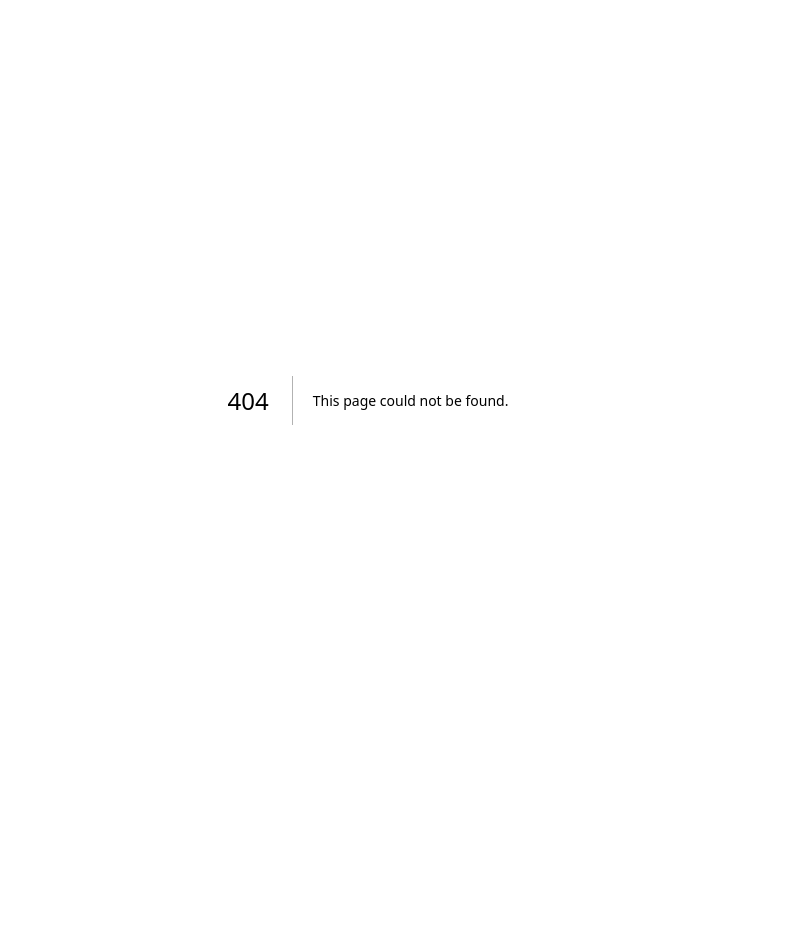
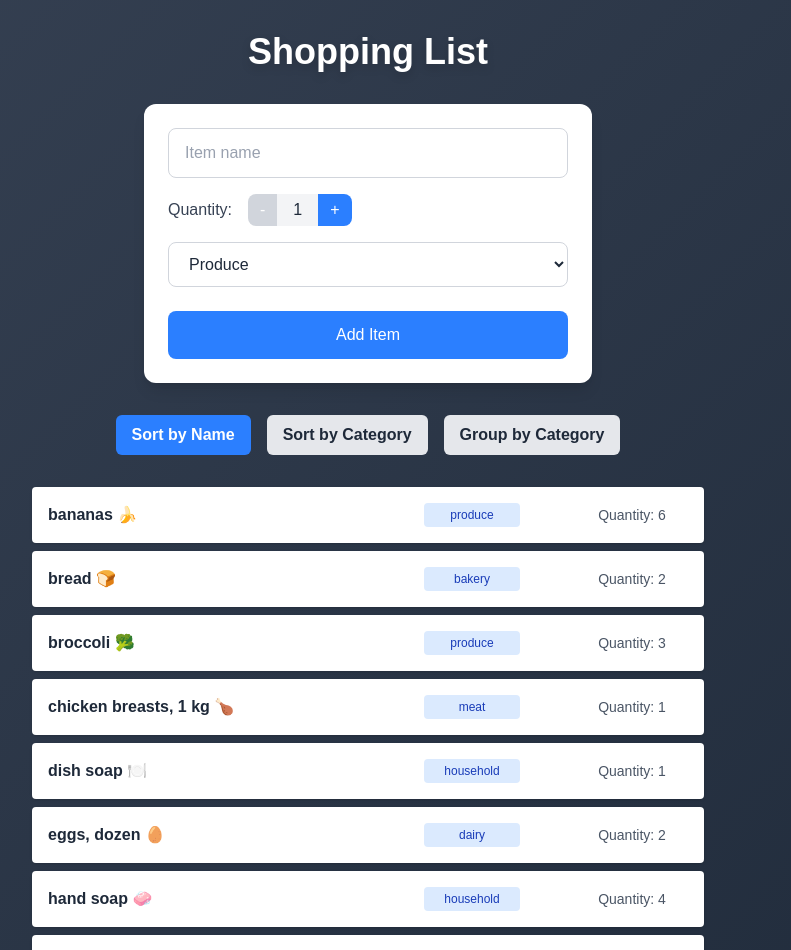
Before and after one commit to mlbrnm/cprg306-assignments, a Next.js app: page /week-7 in a window 1280 px wide. Before the commit this address had no page. Shown: the top 950 px of the page, without its empty margins (272-1063 px from the left). Before the commit the page ends 800 px from the top, so only its background shows below. Built offline with nearby package versions, Linux system fonts and the light colour scheme.

Commit message:
Add week 7 assignment.

```diff
--- a/app/page.js
+++ b/app/page.js
@@ -40,6 +40,13 @@ export default function Home() {
           >
             Week 6
           </Link>
+          <Link
+            href="/week-7"
+            className="block text-center py-2 px-4 rounded
+            bg-gray-700 hover:bg-gray-600 transition"
+          >
+            Week 7
+          </Link>
         </div>
       </div>
     </div>
--- /dev/null
+++ b/app/week-7/item-list.js
@@ -0,0 +1,110 @@
+"use client";
+
+import Item from "./item";
+import { useState } from "react";
+
+export default function ItemList({ items }) {
+  const [sortBy, setSortBy] = useState("name");
+  const [grouped, setGrouped] = useState(false);
+
+  const sortedItems = [...items].sort((a, b) => {
+    if (sortBy === "name") {
+      return a.name.localeCompare(b.name);
+    } else if (sortBy === "category") {
+      return a.category.localeCompare(b.category);
+    }
+    return 0;
+  });
+
+  const groupedItems = grouped
+    ? Object.entries(
+        items.reduce((acc, item) => {
+          const category = item.category;
+          if (!acc[category]) {
+            acc[category] = [];
+          }
+          acc[category].push(item);
+          return acc;
+        }, {})
+      )
+        .sort(([a], [b]) => a.localeCompare(b))
+        .map(([category, items]) => ({
+          category,
+          items: items.sort((a, b) => a.name.localeCompare(b.name)),
+        }))
+    : null;
+
+  return (
+    <div>
+      <div className="flex justify-center space-x-4 mb-4 mt-8">
+        <button
+          onClick={() => {
+            setGrouped(false);
+            setSortBy("name");
+          }}
+          className={`px-4 py-2 rounded-md font-semibold transition-colors ${
+            sortBy === "name" && !grouped
+              ? "bg-blue-500 text-white"
+              : "bg-gray-200 text-gray-800 hover:bg-gray-300"
+          }`}
+        >
+          Sort by Name
+        </button>
+        <button
+          onClick={() => {
+            setGrouped(false);
+            setSortBy("category");
+          }}
+          className={`px-4 py-2 rounded-md font-semibold transition-colors ${
+            sortBy === "category" && !grouped
+              ? "bg-blue-500 text-white"
+              : "bg-gray-200 text-gray-800 hover:bg-gray-300"
+          }`}
+        >
+          Sort by Category
+        </button>
+        <button
+          onClick={() => {
+            setGrouped(true);
+            setSortBy("name");
+          }}
+          className={`px-4 py-2 rounded-md font-semibold transition-colors ${
+            grouped
+              ? "bg-blue-500 text-white"
+              : "bg-gray-200 text-gray-800 hover:bg-gray-300"
+          }`}
+        >
+          Group by Category
+        </button>
+      </div>
+      <ul className="max-w-2xl mx-auto mt-8 space-y-4">
+        {grouped
+          ? groupedItems.map((group) => (
+              <li key={group.category}>
+                <h2 className="capitalize font-bold text-xl text-white mb-2">
+                  {group.category}
+                </h2>
+                <ul className="space-y-2">
+                  {group.items.map((item) => (
+                    <Item
+                      key={item.id}
+                      name={item.name}
+                      quantity={item.quantity}
+                      category={item.category}
+                    />
+                  ))}
+                </ul>
+              </li>
+            ))
+          : sortedItems.map((item) => (
+              <Item
+                key={item.id}
+                name={item.name}
+                quantity={item.quantity}
+                category={item.category}
+              />
+            ))}
+      </ul>
+    </div>
+  );
+}
--- /dev/null
+++ b/app/week-7/item.js
@@ -0,0 +1,15 @@
+export default function Item(props) {
+  return (
+    <li className="flex items-center justify-between p-4 mb-2 bg-white rounded shadow">
+      <span className="font-semibold text-gray-800 w-80 truncate">
+        {props.name}
+      </span>
+      <span className="px-2 py-1 text-xs bg-blue-100 text-blue-800 rounded w-24 text-center">
+        {props.category}
+      </span>
+      <span className="mx-2 text-sm text-gray-600 w-24 text-center">
+        Quantity: {props.quantity}
+      </span>
+    </li>
+  );
+}
--- /dev/null
+++ b/app/week-7/items.json
@@ -0,0 +1,74 @@
+[
+  {
+    "id": "1h2GJKH12gkHG31h1H",
+    "name": "milk, 4 L 🥛",
+    "quantity": 1,
+    "category": "dairy"
+  },
+  {
+    "id": "2KJH3k2j3H1k2J3K1H",
+    "name": "bread 🍞",
+    "quantity": 2,
+    "category": "bakery"
+  },
+  {
+    "id": "3h2KJH3k2j3H1k2J3",
+    "name": "eggs, dozen 🥚",
+    "quantity": 2,
+    "category": "dairy"
+  },
+  {
+    "id": "4k2J3K1H2GJKH12gk",
+    "name": "bananas 🍌",
+    "quantity": 6,
+    "category": "produce"
+  },
+  {
+    "id": "5H1h1H2KJH3k2j3H",
+    "name": "broccoli 🥦",
+    "quantity": 3,
+    "category": "produce"
+  },
+  {
+    "id": "6H1k2J3K1H2GJKH1",
+    "name": "chicken breasts, 1 kg 🍗",
+    "quantity": 1,
+    "category": "meat"
+  },
+  {
+    "id": "7gkHG31h1H2KJH3k",
+    "name": "pasta sauce 🍝",
+    "quantity": 3,
+    "category": "canned goods"
+  },
+  {
+    "id": "8j3H1k2J3K1H2GJK",
+    "name": "spaghetti, 454 g 🍝",
+    "quantity": 2,
+    "category": "dry goods"
+  },
+  {
+    "id": "9H12gkHG31h1H2KJ",
+    "name": "toilet paper, 12 pack 🧻",
+    "quantity": 1,
+    "category": "household"
+  },
+  {
+    "id": "10H3k2j3H1k2J3K1",
+    "name": "paper towels, 6 pack",
+    "quantity": 1,
+    "category": "household"
+  },
+  {
+    "id": "11k2J3K1H2GJKH12",
+    "name": "dish soap 🍽️",
+    "quantity": 1,
+    "category": "household"
+  },
+  {
+    "id": "12GJKH12gkHG31h1",
+    "name": "hand soap 🧼",
+    "quantity": 4,
+    "category": "household"
+  }
+]
--- /dev/null
+++ b/app/week-7/new-item.js
@@ -0,0 +1,117 @@
+"use client";
+import { useState } from "react";
+
+export default function NewItem({ onAddItem }) {
+  const [quantity, setQuantity] = useState(1);
+  const [name, setName] = useState("");
+  const [category, setCategory] = useState("produce");
+
+  let handleSubmit = (event) => {
+    event.preventDefault();
+
+    const item = {
+      id: Math.random().toString(36).substr(2, 9),
+      name,
+      quantity,
+      category,
+    };
+    console.log("New item underway:", item);
+    onAddItem(item);
+    setName("");
+    setQuantity(1);
+    setCategory("produce");
+  };
+
+  let increment = () => {
+    if (quantity < 20) {
+      setQuantity(quantity + 1);
+    }
+  };
+
+  let decrement = () => {
+    if (quantity > 1) {
+      setQuantity(quantity - 1);
+    }
+  };
+
+  return (
+    <form
+      onSubmit={handleSubmit}
+      className="p-6 bg-white rounded-xl shadow-lg max-w-md mx-auto space-y-6"
+    >
+      <div className="space-y-4">
+        <input
+          type="text"
+          value={name}
+          onChange={(event) => setName(event.target.value)}
+          required
+          className="w-full px-4 py-3 border border-gray-300 rounded-lg focus:outline-none focus:ring-2 focus:ring-blue-500 placeholder-gray-400 transition-all text-gray-800"
+          placeholder="Item name"
+        />
+
+        <div className="flex items-center space-x-4">
+          <label className="text-gray-700 font-medium">Quantity:</label>
+          <div className="flex items-center">
+            <button
+              type="button"
+              onClick={decrement}
+              disabled={quantity === 1}
+              className="px-3 py-1 bg-blue-300 text-white rounded-l-lg hover:bg-blue-400 disabled:bg-gray-300 disabled:cursor-not-allowed transition-colors"
+            >
+              -
+            </button>
+            <span className="px-4 py-1 bg-gray-100 font-medium text-gray-800">
+              {quantity}
+            </span>
+            <button
+              type="button"
+              onClick={increment}
+              disabled={quantity === 20}
+              className="px-3 py-1 bg-blue-500 text-white rounded-r-lg hover:bg-blue-600 disabled:bg-gray-300 disabled:cursor-not-allowed transition-colors"
+            >
+              +
+            </button>
+          </div>
+        </div>
+
+        <select
+          value={category}
+          onChange={(event) => setCategory(event.target.value)}
+          className="w-full px-4 py-3 border border-gray-300 rounded-lg focus:outline-none focus:ring-2 focus:ring-blue-500 bg-white text-gray-800"
+        >
+          <option value="" disabled className="text-gray-300">
+            Select category
+          </option>
+          <option value="produce" className="text-gray-400">
+            Produce
+          </option>
+          <option value="dairy" className="text-gray-400">
+            Dairy
+          </option>
+          <option value="meat" className="text-gray-400">
+            Meat
+          </option>
+          <option value="canned goods" className="text-gray-400">
+            Canned Goods
+          </option>
+          <option value="dry goods" className="text-gray-400">
+            Dry Goods
+          </option>
+          <option value="household" className="text-gray-400">
+            Household
+          </option>
+          <option value="snacks" className="text-gray-400">
+            Snacks
+          </option>
+        </select>
+      </div>
+
+      <button
+        type="submit"
+        className="w-full px-4 py-3 bg-blue-500 text-white font-medium rounded-lg hover:bg-blue-600 focus:outline-none focus:ring-2 focus:ring-blue-500 focus:ring-offset-2 transition-colors"
+      >
+        Add Item
+      </button>
+    </form>
+  );
+}
--- /dev/null
+++ b/app/week-7/page.js
@@ -0,0 +1,24 @@
+"use client";
+
+import ItemList from "./item-list";
+import NewItem from "./new-item";
+import itemsData from "./items.json";
+import { useState } from "react";
+
+export default function Page() {
+  const [items, setItems] = useState(itemsData);
+
+  const addItem = (newItem) => {
+    setItems((prevItems) => [...prevItems, newItem]);
+  };
+
+  return (
+    <main className="p-8 bg-gradient-to-br from-gray-700 to-gray-800 min-h-screen">
+      <h1 className="text-4xl font-extrabold text-transparent bg-clip-text bg-white drop-shadow-lg mb-8 text-center">
+        Shopping List
+      </h1>
+      <NewItem onAddItem={addItem} />
+      <ItemList items={items} />
+    </main>
+  );
+}
```
